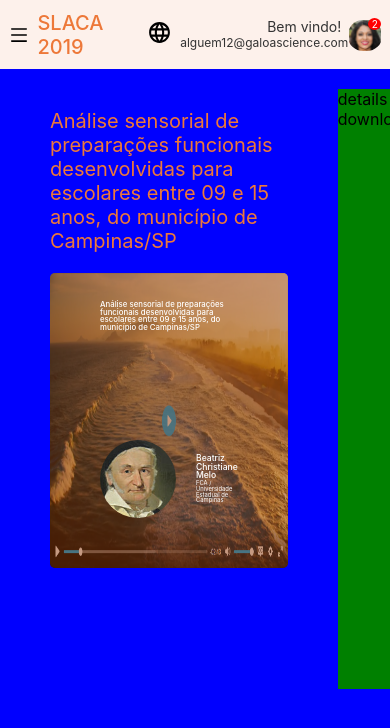
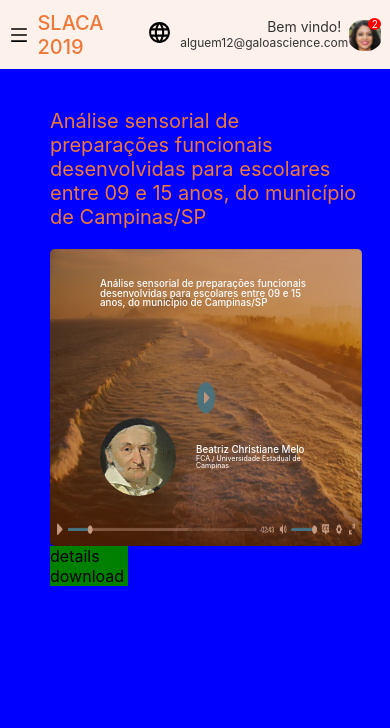
Before and after one commit to Mofe1015/Chuva-Front-End, a React (Create React App) app: page / in a window 390 px wide. Shown: the top 728 px of the page. Built offline with nearby package versions, Linux system fonts and the light colour scheme.

Commit message:
adding responsiveness

```diff
--- a/src/Styling/Content.css
+++ b/src/Styling/Content.css
@@ -85,8 +85,8 @@
 .video-details-btm-txt1{
     font: Roboto;
     font-weight: 550;
-    font-size: 2.2vw;
-    line-height: 2.2vw;
+    font-size: 2.5vw;
+    line-height: 2.5vw;
     color: white;
     padding: 0;
     margin: 0;
@@ -94,8 +94,8 @@
 .video-details-btm-txt2{
     font: Roboto;
     font-weight: 400;
-    font-size: 1.5vw;
-    line-height: 1.5vw;
+    font-size: 1.8vw;
+    line-height: 1.8vw;
     color: white;
     padding: 0;
     margin: 0;
@@ -105,3 +105,14 @@
     width: 20%;
     background-color: green;
 }
+
+@media only screen and (max-width: 1200px) {
+    .top-content{
+        flex-direction: column;
+        width: 100%;
+    }
+    .video-details-top{
+        font-size: 2.5vw;
+        line-height: 2.5vw;
+    }
+}
```
